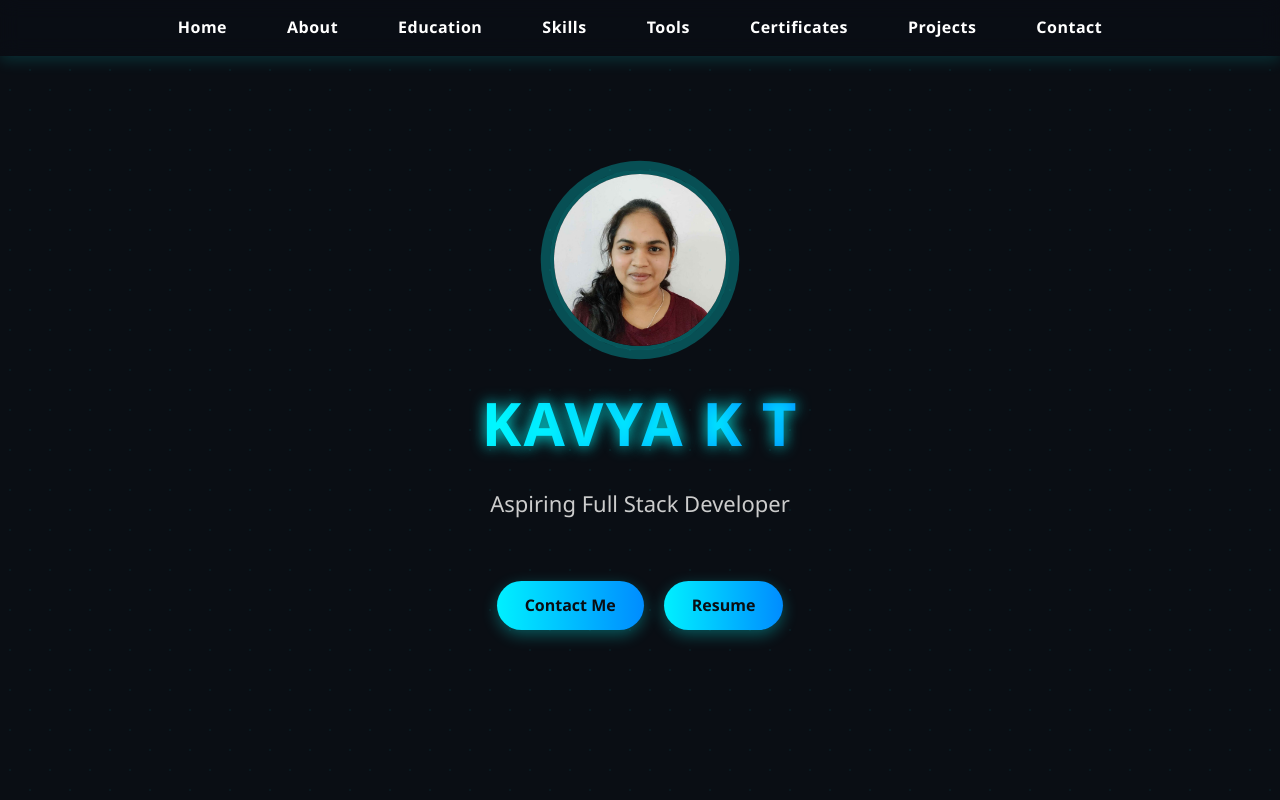
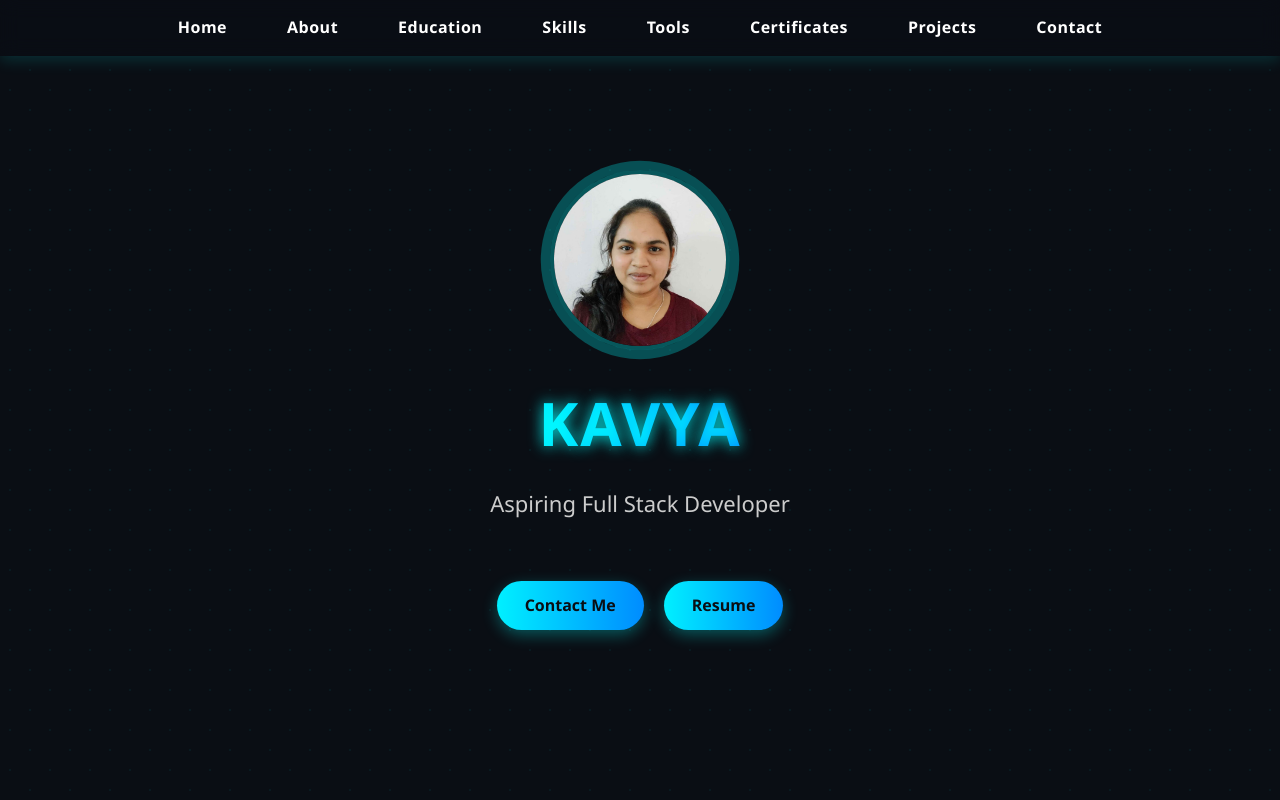
Before and after one commit to KTKavya/my-portfolio, a plain HTML site: page index.html in a window 1280 px wide. Shown: the top 800 px of the page. Drawn offline with nearby package versions, Linux system fonts and the light colour scheme.

Commit message:
Update index.html
ss

```diff
--- a/index.html
+++ b/index.html
@@ -1141,7 +1141,7 @@ footer {
 <!-- Hero Section -->
 <section class="hero" id="home">
     <img src="kav.jpg" alt="Kavya K T" />
-    <h1>Kavya K T</h1>
+    <h1>Kavya</h1>
     <p>Aspiring Full Stack Developer</p>
     <div class="buttons">
         <a href="#contact" class="btn">Contact Me</a>
```
